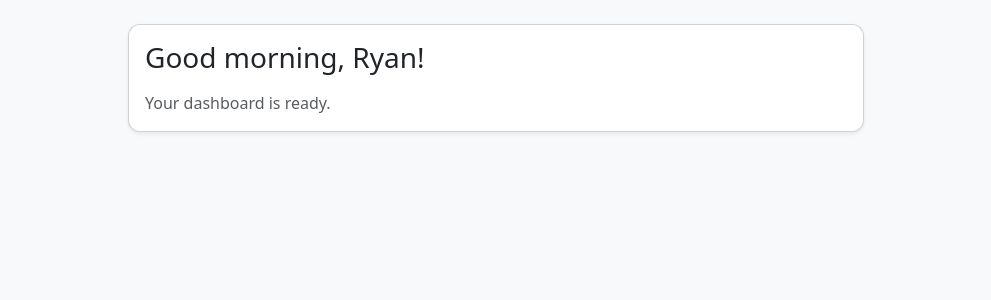
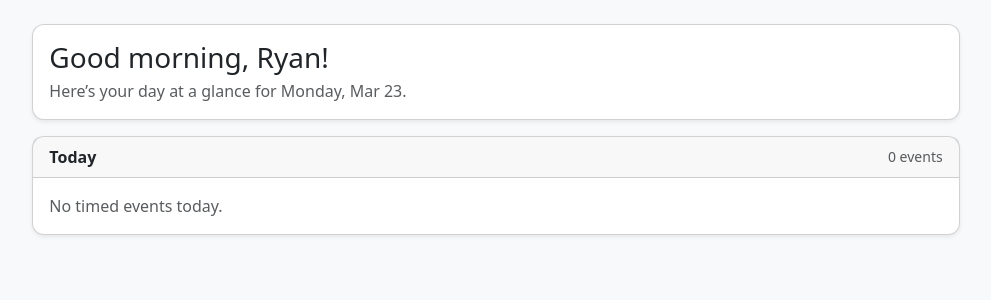
Before and after one commit to stupidcomputer/pflask, a Flask app: page / in a window 1280 px wide. Shown: the part 57-357 px from the top of the page, without its empty margins (144-1135 px from the left). Run offline with Flask 3, Linux system fonts and the light colour scheme.

Commit message:
pretty simple calendar view

```diff
--- a/app.py
+++ b/app.py
@@ -6,7 +6,7 @@ from flask import (
     request
 )
 import urllib.parse
-from datetime import datetime, time
+from datetime import datetime, date, time
 from dataclasses import dataclass
 from typing import Callable, Any
 import json
@@ -15,8 +15,7 @@ from org import attach_org
 
 app = Flask(__name__)
 
-# List your org files here
-attach_org(app, [
+ORG_FILES = [
     "/home/usr/org/main.org",
     "/home/usr/org/body.org",
     "/home/usr/org/inbox.org",
@@ -25,7 +24,9 @@ attach_org(app, [
     "/home/usr/org/tfb.org",
     "/home/usr/org/school-calendar.org",
     "/home/usr/org/phone-inbox.org",
-])
+]
+
+org_store = attach_org(app, ORG_FILES)
 
 @dataclass
 class CachedSource:
@@ -103,13 +104,135 @@ def current_time_bucket(current_time: datetime = datetime.now()):
 
 name = "Ryan"
 
+
+def build_day_timeline(events: list[dict]) -> tuple[list[dict], int, int, int, int]:
+    """Convert timed events into positioned blocks for a day-view timeline."""
+    if not events:
+        start_hour = 6
+        end_hour = 22
+        total_minutes = (end_hour - start_hour) * 60
+        pixels_per_minute = 2
+        total_height_px = total_minutes * pixels_per_minute
+        return [], start_hour, end_hour, total_height_px, pixels_per_minute
+
+    min_hour = min(event["start"].hour for event in events)
+    max_hour = max(event["end"].hour + (1 if event["end"].minute > 0 else 0) for event in events)
+
+    start_hour = max(0, min(6, min_hour))
+    end_hour = min(24, max(22, max_hour))
+    total_minutes = max(60, (end_hour - start_hour) * 60)
+    pixels_per_minute = 2
+    min_render_minutes = 20
+    total_height_px = total_minutes * pixels_per_minute
+
+    enriched = []
+    for index, event in enumerate(events):
+        start_minutes = (event["start"].hour - start_hour) * 60 + event["start"].minute
+        end_minutes = (event["end"].hour - start_hour) * 60 + event["end"].minute
+        if end_minutes <= start_minutes:
+            end_minutes = start_minutes + 30
+        render_end_minutes = start_minutes + max(min_render_minutes, end_minutes - start_minutes)
+
+        enriched.append({
+            "index": index,
+            "start_minutes": start_minutes,
+            "end_minutes": end_minutes,
+            "render_end_minutes": render_end_minutes,
+            "column": 0,
+            "total_columns": 1,
+        })
+
+    # Build connected overlap groups first.
+    enriched.sort(key=lambda event: (event["start_minutes"], event["end_minutes"]))
+    groups: list[list[dict]] = []
+    current_group: list[dict] = []
+    current_group_end = -1
+
+    for event in enriched:
+        if not current_group:
+            current_group = [event]
+            current_group_end = event["render_end_minutes"]
+            continue
+
+        if event["start_minutes"] < current_group_end:
+            current_group.append(event)
+            current_group_end = max(current_group_end, event["render_end_minutes"])
+        else:
+            groups.append(current_group)
+            current_group = [event]
+            current_group_end = event["render_end_minutes"]
+
+    if current_group:
+        groups.append(current_group)
+
+    # Assign columns inside each overlap group.
+    for group in groups:
+        active: list[dict] = []
+        max_columns = 0
+
+        for event in sorted(group, key=lambda item: (item["start_minutes"], item["end_minutes"])):
+            active = [item for item in active if item["render_end_minutes"] > event["start_minutes"]]
+            used_columns = {item["column"] for item in active}
+
+            column = 0
+            while column in used_columns:
+                column += 1
+
+            event["column"] = column
+            active.append(event)
+            max_columns = max(max_columns, column + 1)
+
+        for event in group:
+            event["total_columns"] = max_columns
+
+    enriched_by_index = {event["index"]: event for event in enriched}
+
+    blocks = []
+    for index, event in enumerate(events):
+        positioned = enriched_by_index[index]
+        start_minutes = positioned["start_minutes"]
+        end_minutes = positioned["end_minutes"]
+        duration = max(min_render_minutes, end_minutes - start_minutes)
+
+        blocks.append({
+            **event,
+            "time_label": f"{event['start'].strftime('%-I:%M %p')} – {event['end'].strftime('%-I:%M %p')}",
+            "top_px": start_minutes * pixels_per_minute,
+            "height_px": duration * pixels_per_minute,
+            "left_pct": (positioned["column"] / positioned["total_columns"]) * 100,
+            "width_pct": 100 / positioned["total_columns"],
+        })
+
+    return blocks, start_hour, end_hour, total_height_px, pixels_per_minute
+
 @app.route("/mainpage")
 @app.route("/")
 def mainpage():
+    today = date.today()
+    timed_events = org_store.timed_events_for_day(today)
+    timeline_events, timeline_start_hour, timeline_end_hour, timeline_height_px, pixels_per_minute = build_day_timeline(timed_events)
+
+    now = datetime.now()
+    now_minutes = (now.hour - timeline_start_hour) * 60 + now.minute
+    timeline_total_minutes = max(1, (timeline_end_hour - timeline_start_hour) * 60)
+    now_visible = 0 <= now_minutes <= timeline_total_minutes
+    now_line_top_px = max(0, min(timeline_height_px, now_minutes * pixels_per_minute))
+
     return render_template("mainpage.html",
         name=name,
         time_bucket=current_time_bucket(),
-        title="Homepage"
+        title="Homepage",
+        today=today,
+        timed_events=timed_events,
+        timeline_events=timeline_events,
+        timeline_start_hour=timeline_start_hour,
+        timeline_end_hour=timeline_end_hour,
+        timeline_hour_lines=(timeline_end_hour - timeline_start_hour + 1),
+        timeline_height_px=timeline_height_px,
+        timeline_pixels_per_minute=pixels_per_minute,
+        now_visible=now_visible,
+        now_line_top_px=now_line_top_px,
+        now_time_label=now.strftime("%H:%M"),
     )
 
 @app.route("/style.css")
--- a/templates/mainpage.html
+++ b/templates/mainpage.html
@@ -1,14 +1,94 @@
 {% extends "base.html" %}
 
 {% block content %}
-<div class="row justify-content-center">
-	<div class="col-12 col-lg-8">
+<div class="row g-3 justify-content-center">
+	<div class="col-12 col-xl-10">
 		<div class="card shadow-sm">
 			<div class="card-body">
-				<h1 class="h3 mb-3">Good {{ time_bucket }}, {{ name }}!</h1>
-				<p class="text-body-secondary mb-0">Your dashboard is ready.</p>
+				<h1 class="h3 mb-1">Good {{ time_bucket }}, {{ name }}!</h1>
+				<p class="text-body-secondary mb-0">Here’s your day at a glance for {{ today.strftime("%A, %b %-d") }}.</p>
 			</div>
 		</div>
 	</div>
+
+	<div class="col-12 col-xl-10">
+		<div class="card shadow-sm">
+			<div class="card-header d-flex justify-content-between align-items-center">
+				<span class="fw-semibold">Today</span>
+				<span class="text-body-secondary small">{{ timed_events|length }} events</span>
+			</div>
+
+			{% if not timeline_events %}
+				<div class="card-body">
+					<p class="text-body-secondary mb-0">No timed events today.</p>
+				</div>
+			{% else %}
+				<div class="card-body">
+					<div class="day-calendar-scroll">
+						<div class="day-calendar" data-height-px="{{ timeline_height_px }}">
+							<div class="day-calendar-hours">
+								{% for hour in range(timeline_start_hour, timeline_end_hour + 1) %}
+									<div class="day-hour-label" data-top-px="{{ (hour - timeline_start_hour) * 60 * timeline_pixels_per_minute }}">
+										{{ "%02d:00"|format(hour) }}
+									</div>
+								{% endfor %}
+							</div>
+
+							<div class="day-calendar-grid" style="--hour-lines: {{ timeline_hour_lines }};">
+								{% for hour in range(timeline_start_hour, timeline_end_hour + 1) %}
+									<div class="day-grid-line"></div>
+								{% endfor %}
+
+								{% if now_visible %}
+									<div class="calendar-now-line" data-top-px="{{ now_line_top_px }}">
+										<span class="calendar-now-label">{{ now_time_label }}</span>
+									</div>
+								{% endif %}
+
+								{% for event in timeline_events %}
+									<article class="calendar-event shadow-sm"
+												 data-top-px="{{ event.top_px }}"
+												 data-height-px="{{ event.height_px }}"
+												 data-left-pct="{{ '%.4f'|format(event.left_pct) }}"
+												 data-width-pct="{{ '%.4f'|format(event.width_pct) }}">
+										<div class="calendar-event-time">{{ event.time_label }}</div>
+										<div class="calendar-event-title">{{ event.title }}</div>
+									</article>
+								{% endfor %}
+							</div>
+						</div>
+					</div>
+				</div>
+			{% endif %}
+		</div>
+	</div>
 </div>
+
+<script>
+	document.querySelectorAll('.day-calendar').forEach((element) => {
+		const height = Number(element.dataset.heightPx || 600);
+		element.style.height = `${height}px`;
+	});
+
+	document.querySelectorAll('.day-hour-label').forEach((element) => {
+		const top = Number(element.dataset.topPx || 0);
+		element.style.top = `${top}px`;
+	});
+
+	document.querySelectorAll('.calendar-now-line').forEach((element) => {
+		const top = Number(element.dataset.topPx || 0);
+		element.style.top = `${top}px`;
+	});
+
+	document.querySelectorAll('.calendar-event').forEach((element) => {
+		const top = Number(element.dataset.topPx || 0);
+		const height = Number(element.dataset.heightPx || 20);
+		const left = Number(element.dataset.leftPct || 0);
+		const width = Number(element.dataset.widthPct || 100);
+		element.style.top = `${top}px`;
+		element.style.height = `${height}px`;
+		element.style.left = `calc(${left}% + 0.25rem)`;
+		element.style.width = `calc(${width}% - 0.5rem)`;
+	});
+</script>
 {% endblock %}
```
Also changed, not shown: org.py (+92 -13 lines), static/style.css (+90 -0 lines).
